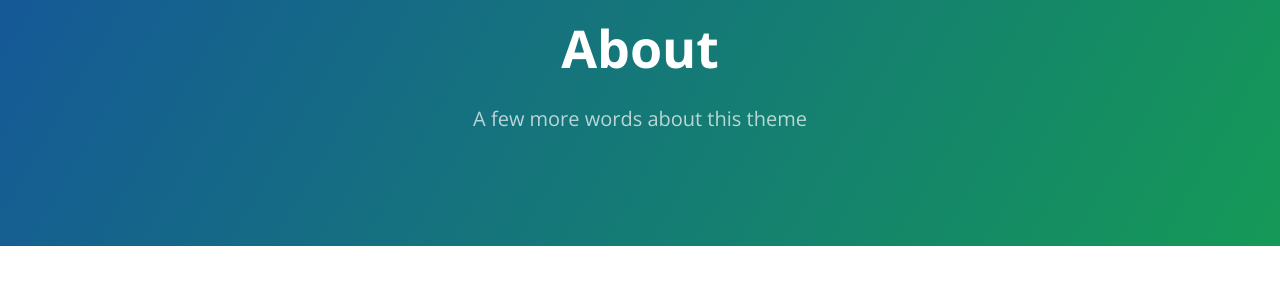
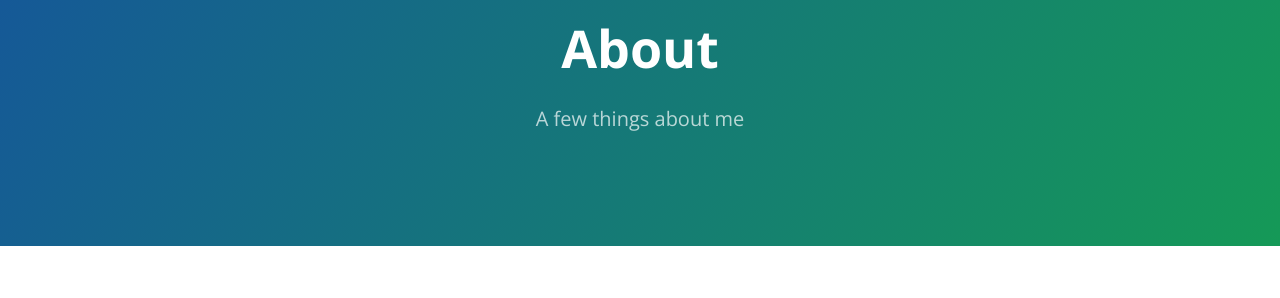
Before and after one commit to youngchanpark/blog, a Jekyll site: the page built from about.md, in a window 1280 px wide. Shown: the part 127-425 px from the top of the page. Built offline with Jekyll 4.4.1, drawn with Linux system fonts in a browser that asks for light colours.

Commit message:
Modified about.md file's tagline

```diff
--- a/about.md
+++ b/about.md
@@ -1,7 +1,7 @@
 ---
 layout: page
 title: About
-tagline: A few more words about this theme
+tagline: A few things about me
 permalink: /about.html
 ref: about
 order: 1
```
